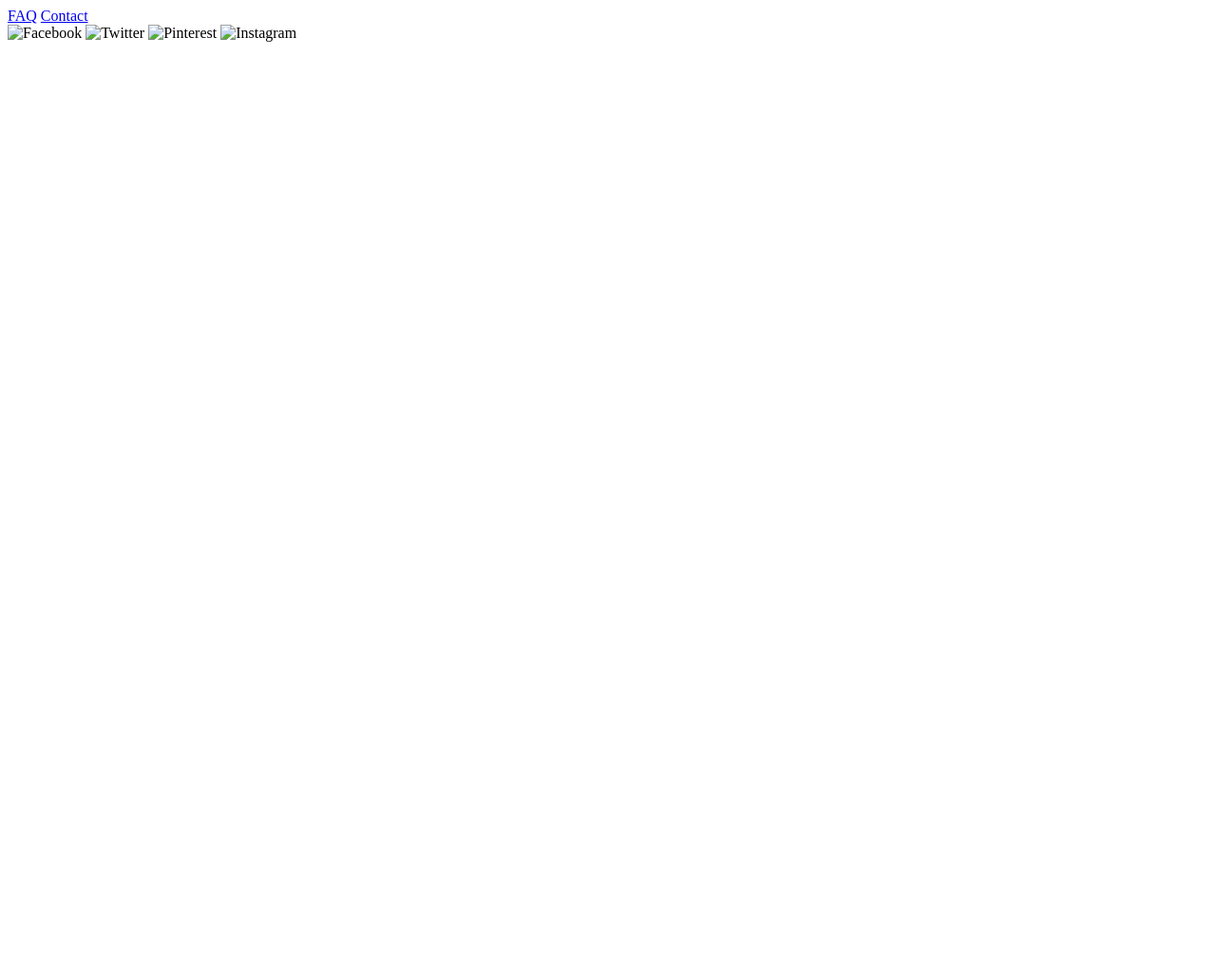
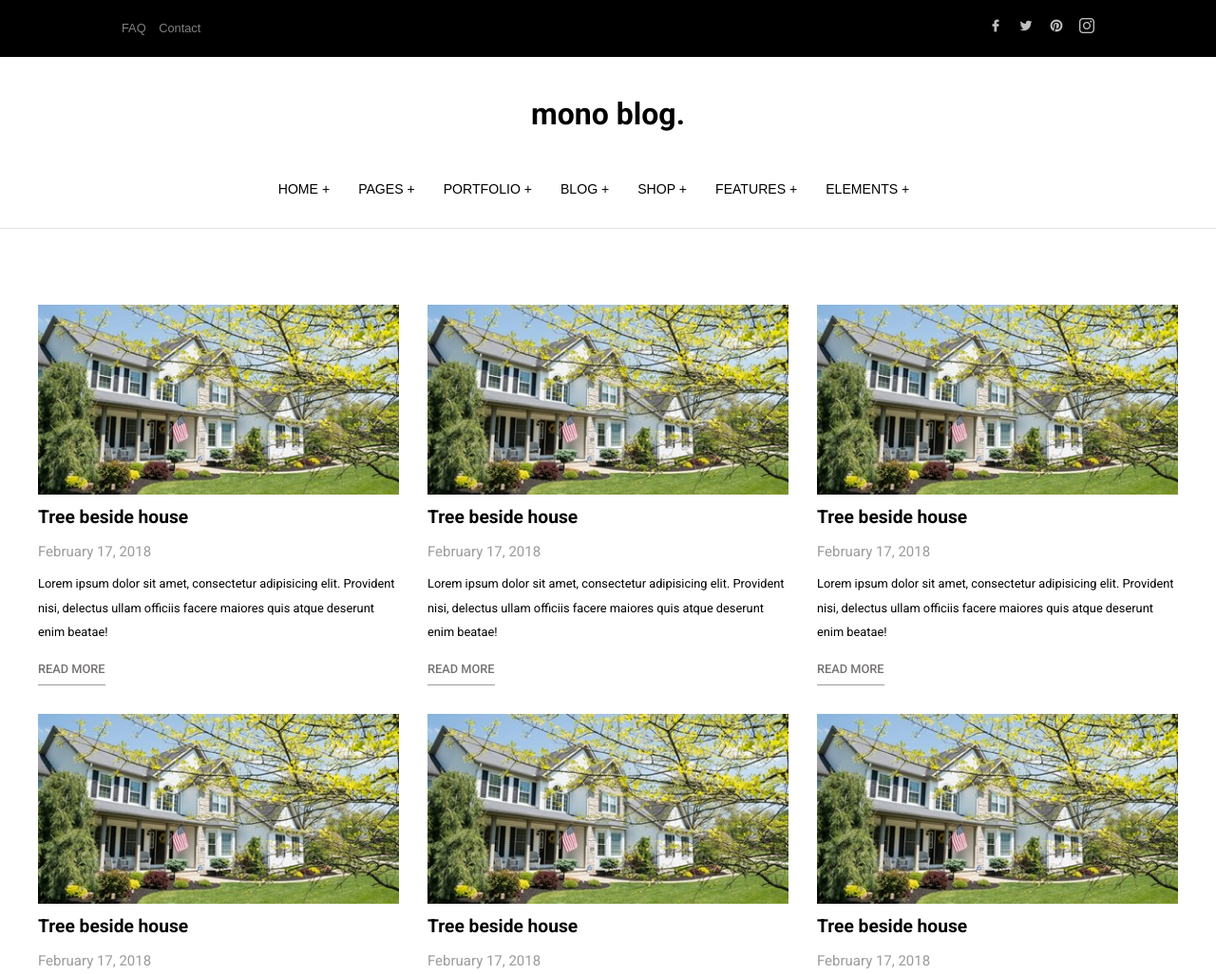
Before and after one commit to arusob/blog, a plain HTML site: page index.html in a window 1280 px wide. Shown: the top 1026 px of the page at 95% size. Before the commit the page ends 800 px from the top, so only its background shows below. Drawn offline with Linux system fonts and the light colour scheme.

Commit message:
Styled blog.

```diff
--- a/index.html
+++ b/index.html
@@ -8,23 +8,89 @@
         <meta name="keywords" content="Home, Shop, Lifestyle">
         <meta name="author" content="arusob">
         <meta name="viewport" content="width=device-width, initial-scale=1.0">
+        <link rel="stylesheet" href="styles/shared.css">
+        <link rel="stylesheet" href="styles/index-styles.css">
+        <link rel="preconnect" href="https://fonts.googleapis.com">
+        <link rel="preconnect" href="https://fonts.gstatic.com" crossorigin>
+        <link href="https://fonts.googleapis.com/css2?family=Roboto:ital,wght@0,100;0,300;0,400;0,500;0,700;0,900;1,100;1,300;1,500;1,700;1,900&display=swap" rel="stylesheet">
     </head>
     <body>
         <header>
-            <div>
-                <div class="item-cointainer">
+            <div class="bar">
+                <div class="header-item-container contact-menu">
                     <a href="#">FAQ</a>
                     <a href="#">Contact</a>
                 </div>
-                <div class="item-cointainer social-media-icons">
-                    <img src="#" alt="Facebook"/>
-                    <img src="#" alt="Twitter"/>
-                    <img src="#" alt="Pinterest"/>
-                    <img src="#" alt="Instagram"/>
+                <div class="header-item-container social-media-icons">
+                    <a href="#"><img src="img/facebook.png" alt="Facebook"/></a>
+                    <a href="#"><img src="img/twitter.png" alt="Twitter"/></a>
+                    <a href="#"><img src="img/pinterest.png" alt="Pinterest"/></a>
+                    <a href="#"><img src="img/instagram.png" alt="Instagram"/></a>
+                </div>
+            </div>
+            <div>
+                <div class="logo-container">
+                    <a href="index.html">mono blog.</a>
+                </div>
+                <div class="menu-container">
+                    <div class="menu-list">
+                        <a href="#">home</a>
+                        <a href="#">pages</a>
+                        <a href="#">portfolio</a>
+                        <a href="#">blog</a>
+                        <a href="#">shop</a>
+                        <a href="#">features</a>
+                        <a href="#">elements</a>
+                    </div>
                 </div>
             </div>
         </header>
-
+        <main>
+            <div class="articles-container">
+                <div class="post">
+                    <img src="img/tree-beside-house.jpg" alt=""/>
+                    <h2>Tree beside house</h2>
+                    <h3 class="post-date">February 17, 2018</h3>
+                    <div class="short-text">Lorem ipsum dolor sit amet, consectetur adipisicing elit. Provident nisi, delectus ullam officiis facere maiores quis atque deserunt enim beatae!</div>
+                    <a href="#" class="read-more">READ MORE</a>
+                </div>
+                <div class="post">
+                    <img src="img/tree-beside-house.jpg" alt=""/>
+                    <h2>Tree beside house</h2>
+                    <h3 class="post-date">February 17, 2018</h3>
+                    <div class="short-text">Lorem ipsum dolor sit amet, consectetur adipisicing elit. Provident nisi, delectus ullam officiis facere maiores quis atque deserunt enim beatae!</div>
+                    <a href="#" class="read-more">READ MORE</a>
+                </div>
+                <div class="post">
+                    <img src="img/tree-beside-house.jpg" alt=""/>
+                    <h2>Tree beside house</h2>
+                    <h3 class="post-date">February 17, 2018</h3>
+                    <div class="short-text">Lorem ipsum dolor sit amet, consectetur adipisicing elit. Provident nisi, delectus ullam officiis facere maiores quis atque deserunt enim beatae!</div>
+                    <a href="#" class="read-more">READ MORE</a>
+                </div>
+                <div class="post">
+                    <img src="img/tree-beside-house.jpg" alt=""/>
+                    <h2>Tree beside house</h2>
+                    <h3 class="post-date">February 17, 2018</h3>
+                    <div class="short-text">Lorem ipsum dolor sit amet, consectetur adipisicing elit. Provident nisi, delectus ullam officiis facere maiores quis atque deserunt enim beatae!</div>
+                    <a href="#" class="read-more">READ MORE</a>
+                </div>
+                <div class="post">
+                    <img src="img/tree-beside-house.jpg" alt=""/>
+                    <h2>Tree beside house</h2>
+                    <h3 class="post-date">February 17, 2018</h3>
+                    <div class="short-text">Lorem ipsum dolor sit amet, consectetur adipisicing elit. Provident nisi, delectus ullam officiis facere maiores quis atque deserunt enim beatae!</div>
+                    <a href="#" class="read-more">READ MORE</a>
+                </div>
+                <div class="post">
+                    <img src="img/tree-beside-house.jpg" alt=""/>
+                    <h2>Tree beside house</h2>
+                    <h3 class="post-date">February 17, 2018</h3>
+                    <div class="short-text">Lorem ipsum dolor sit amet, consectetur adipisicing elit. Provident nisi, delectus ullam officiis facere maiores quis atque deserunt enim beatae!</div>
+                    <a href="#" class="read-more">READ MORE</a>
+                </div>
+            </div>
+        </main>
 
         <link rel="pl.js" type="text/javascript">
     </body>
--- /dev/null
+++ b/styles/index-styles.css
@@ -0,0 +1,46 @@
+main {
+    display: flex;
+    justify-content: center;
+    }
+
+.articles-container{
+    display: grid;
+    grid-template-columns: repeat(3, 1fr);
+    grid-auto-rows: minmax(100px, auto);
+    width: 1200px;
+    gap: 30px;
+    margin-top: 10vh;
+}
+
+.post {
+    display: flex;
+    flex-direction: column;
+    gap: 10px;
+}
+
+.post > img {
+    width: 100%;
+    height: 200px;
+    object-fit: cover;
+}
+
+/* .half-faded {
+    opacity: 0.5;
+} */
+
+.post-date {
+    color: rgba(58, 54, 54, 0.5);
+    font-weight: 400;
+}
+
+.short-text {
+    line-height: 2rem;
+}
+
+.read-more {
+    color: rgba(58, 54, 54, 0.7);
+    border-bottom: 1px solid rgba(58, 54, 54, 0.5);
+    width: fit-content;
+    line-height: 2.5rem;
+    font-weight: 500;
+}
--- /dev/null
+++ b/styles/shared.css
@@ -0,0 +1,105 @@
+html {
+  font-size: 80%;
+}
+
+body {
+  line-height: 1.5;
+  overflow-x: hidden;
+  cursor: default;
+  font-family: 'Roboto', sans-serif;
+}
+
+a {
+  color: inherit;
+  text-decoration: none;
+}
+
+*,
+*::before,
+*::after {
+  margin: 0;
+  padding: 0;
+  box-sizing: border-box;
+  -webkit-font-smoothing: antialiased;
+  -moz-osx-font-smoothing: grayscale;
+}
+
+.bar {
+  background-color: black;
+  height: 60px;
+  padding: 0 10% 0 10%;
+  display: flex;
+  align-items: center;
+}
+
+.contact-menu{
+  margin-right: auto;
+  color: grey;
+  font-family: Arial, Helvetica, sans-serif;
+}
+
+.social-media-icons {
+  display: flex;
+  align-items: center;
+}
+
+.contact-menu > a {
+  margin-right: 10px;
+}
+
+.contact-menu > a:last-of-type {
+  margin-right: 0px;
+}
+
+.social-media-icons > a > img{
+  max-width:16px;
+  max-height:100%;
+  object-fit: contain;
+  filter: invert(75%);
+}
+
+.social-media-icons > a:last-of-type{
+  margin-right: 0px;
+}
+
+.social-media-icons > a {
+  margin-right: 16px;
+}
+
+.logo-container{
+  font-size: 2.5rem;
+  font-weight: 700;
+  min-height: 15vh;
+  display: flex;
+  align-items: center;
+  justify-content: center;
+}
+
+.menu-container{
+  font-size: 1.1rem;
+  font-weight: 300;
+  text-transform: uppercase;
+  min-height: 5vh;
+  font-family: Arial, Helvetica, sans-serif;
+  display: flex;
+  align-items: center;
+  justify-content: center;
+}
+
+.menu-list{
+  display: flex;
+  align-items: center;
+  justify-content: center;
+}
+
+.menu-list > a{
+  margin-right: 30px;
+}
+
+.menu-list > a::after{
+  content: ' +';
+}
+ header{
+  padding-bottom: 20px;
+  border-bottom: solid 1px rgb(226, 226, 226);
+ }
```
Also changed, not shown: img/facebook.png (added), img/instagram.png (added), img/pinterest.png (added), img/tree-beside-house.jpg (added), img/twitter.png (added).
